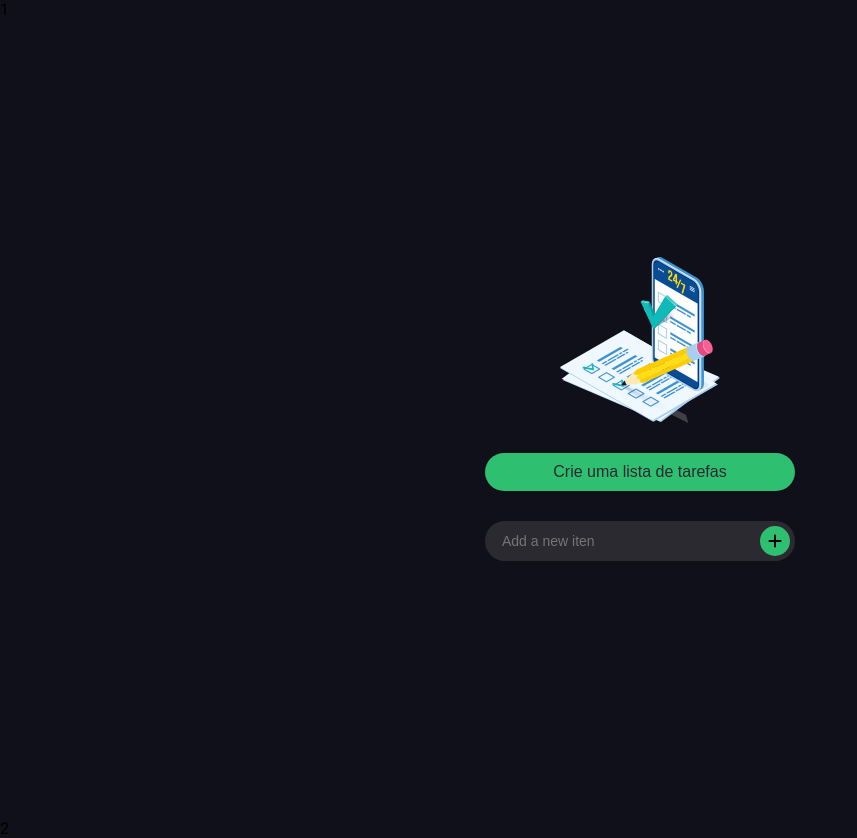
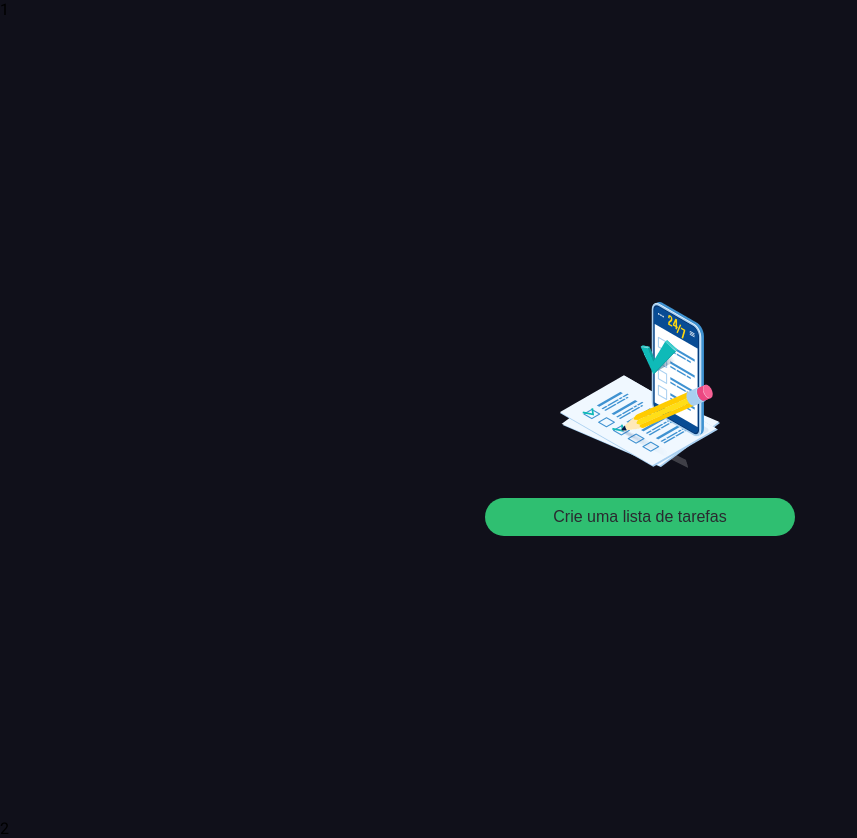
Before and after one commit to BrendonAraujo/toDoTask, an Angular app in the folder curso-angular-lista-de-tarefas/: page / in a window 1280 px wide. Shown: the whole page, without its empty margins (0-857 px from the left). Built offline with nearby package versions, Linux system fonts and the light colour scheme.

Commit message:
#ADD - Add item validation

```diff
--- a/curso-angular-lista-de-tarefas/src/app/modules/to-do-list/pages/list/list.component.html
+++ b/curso-angular-lista-de-tarefas/src/app/modules/to-do-list/pages/list/list.component.html
@@ -1,10 +1,11 @@
 <div class="container">
   <img src="assets/img/task-list-null.png" alt="Your list is empty - image" loading="eager" />
 
-    <button class="btn btn-primary">
+  @if (addItem()){
+    <button class="btn btn-primary" (click)="addItem.set(false)" >
       Crie uma lista de tarefas
     </button>
-
+  } @else {
     <div>
       <label class="input-label-text" for="inputValue">
         <input id="inputValue" type="text" placeholder="Add a new iten" autofocus />
@@ -15,4 +16,6 @@
         </button>
       </label>
     </div>
+  }
+
 </div>
--- a/curso-angular-lista-de-tarefas/src/app/modules/to-do-list/pages/list/list.component.ts
+++ b/curso-angular-lista-de-tarefas/src/app/modules/to-do-list/pages/list/list.component.ts
@@ -1,4 +1,4 @@
-import { Component } from '@angular/core';
+import {Component, signal} from '@angular/core';
 
 @Component({
   selector: 'app-list',
@@ -8,5 +8,5 @@ import { Component } from '@angular/core';
   styleUrl: './list.component.scss'
 })
 export class ListComponent {
-
+  public addItem = signal(true)
 }
```
Lines whose indentation alone changed are shown as unchanged.
